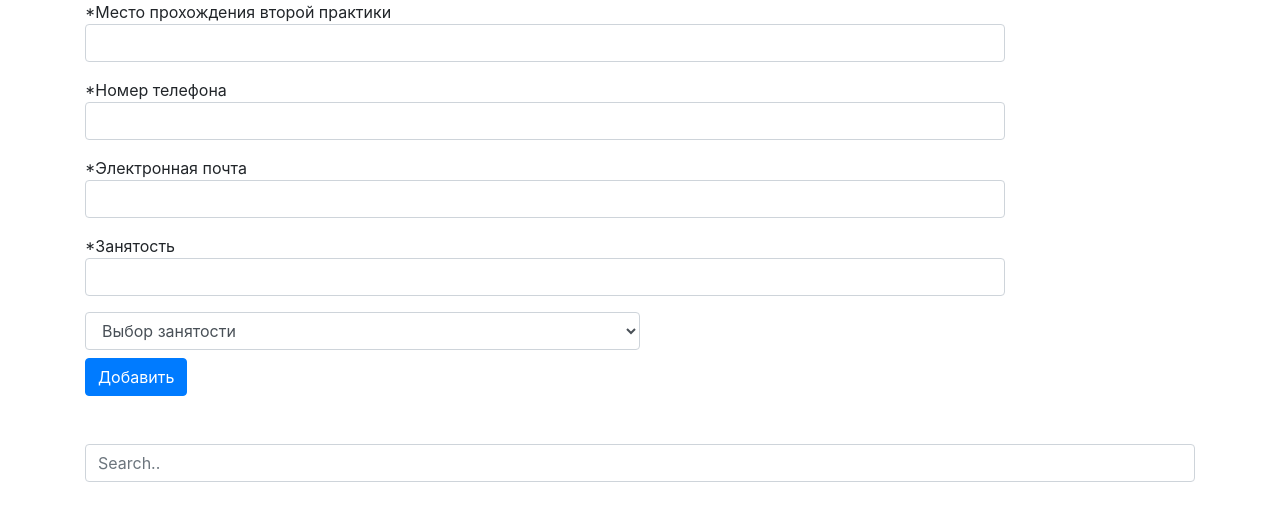
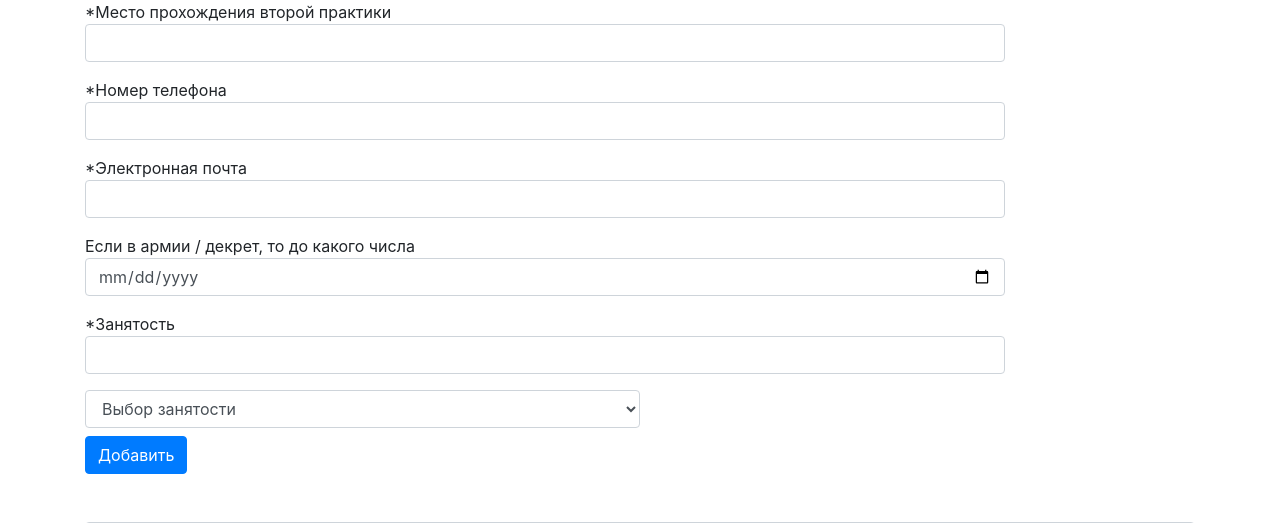
Before and after one commit to wolf553055/practice, a Django app: page /students_base/ in a window 1280 px wide. Shown: the part 692-1215 px from the top of the page. Run offline with Django 3.2, Linux system fonts and the light colour scheme; data that the repository does not hold is empty; some libraries are stand-ins or nearby versions.

Commit message:
Added expiry date for army and decree

```diff
--- a/students_base/forms.py
+++ b/students_base/forms.py
@@ -7,7 +7,7 @@
     class Meta:
         model = Job
         fields = ['fio', 'release_year', 'budget', 'specialty', 'vacancy_st', 'on_speciality',
-                  'practice_one', 'practice_two', 'phone_number', 'email', 'employment']
+                  'practice_one', 'practice_two', 'phone_number', 'email', 'expiry_date', 'employment']
         labels = {
             'fio': '*ФИО',
             'release_year': '*Дата рождения',
@@ -19,7 +19,8 @@
             'email': '*Электронная почта',
             'specialty': '*Специальность',
             'vacancy_st': 'Вакансия',
-            'on_speciality': 'Трудоустроенность'
+            'on_speciality': 'Трудоустроенность',
+            'expiry_date': 'Если в армии / декрет, то до какого числа'
         }
         widgets = {
             'fio': forms.TextInput(attrs={'class': 'form-control'}),
@@ -34,6 +35,7 @@
             'specialty': forms.Select(attrs={'class': 'form-control'}),
             'vacancy_st': forms.TextInput(attrs={'class': 'form-control'}),
             'on_speciality': forms.Select(attrs={'class': 'form-control'}),
+            'expiry_date': forms.DateInput(attrs={'class': 'form-control', 'type': 'date'})
         }
 
 
--- a/students_base/models.py
+++ b/students_base/models.py
@@ -51,6 +51,7 @@
     phone_number = models.CharField(max_length=15)
     email = models.EmailField(max_length=254, help_text='foo@example.com')
     on_speciality = models.CharField(max_length=100, choices=ON_SPECIALTY, null=True, blank=True)
+    expiry_date = models.DateField(null=True, blank=True)
 
     def calls_expired_status(self):
         return self.calls_set.filter(status='Истёк')
--- a/students_base/templates/index.html
+++ b/students_base/templates/index.html
@@ -51,7 +51,7 @@
               <td>{{ person.budget }}</td>
               <td>{{ person.practice_one }}</td>
               <td>{{ person.practice_two }}</td>
-              <td>{{ person.employment }}</td>
+              <td>{% if person.employment == 'Декрет' or person.employment == 'Уход в армию'%}{{ person.employment }} (до {{ person.expiry_date }}){% else %}{{ person.employment }}{% endif %}</td>
               {% if not person.vacancy_st == NULL %}
               <td class="{% if person.on_speciality == 'По специальности' or person.vacancy %}text-primary{% endif %}">{% if not person.vacancy %} {{ person.vacancy_st }} {% else %} {{ person.vacancy }} {% endif %}</td>
               {% else %}
```
Also changed, not shown: students_base/migrations/0022_job_expiry_date.py (added), students_base/migrations/0023_auto_20200220_1420.py (added).
